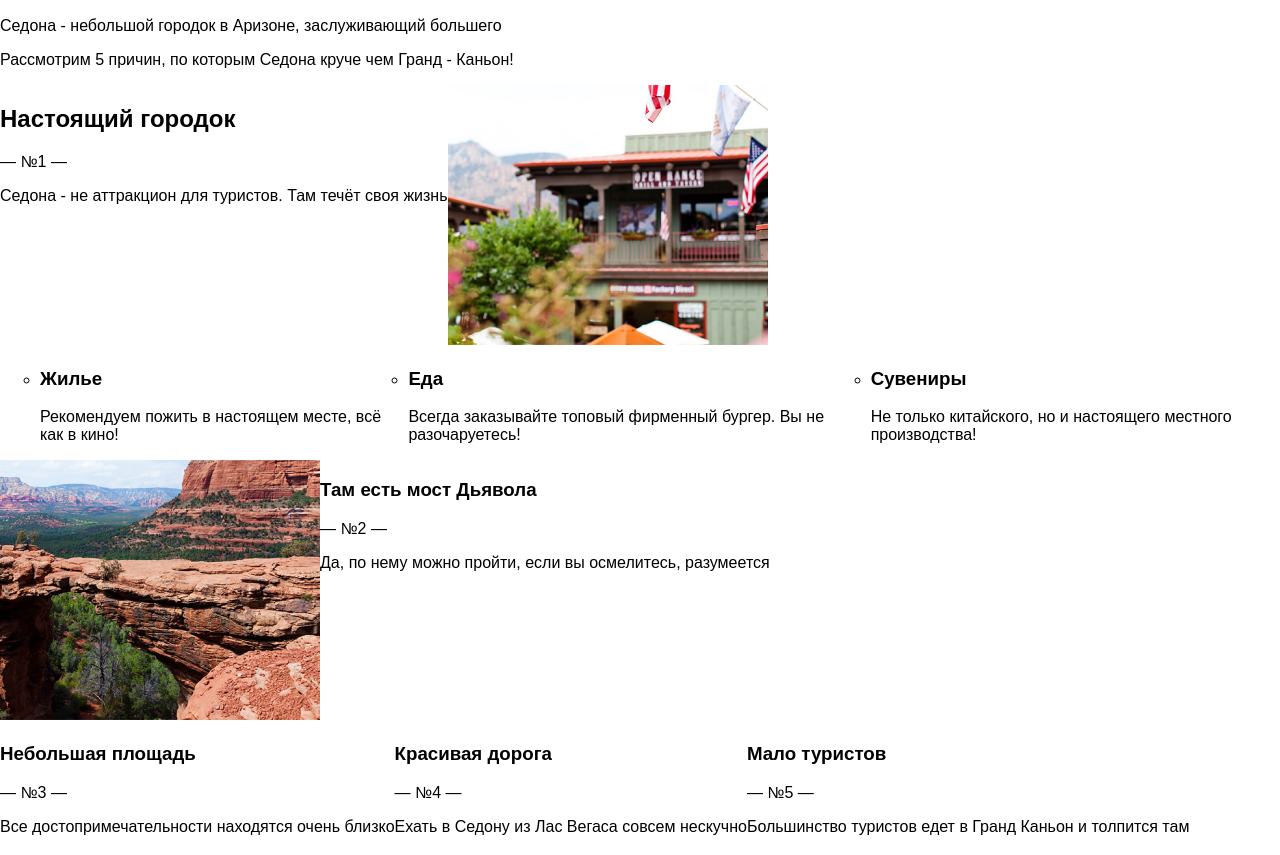
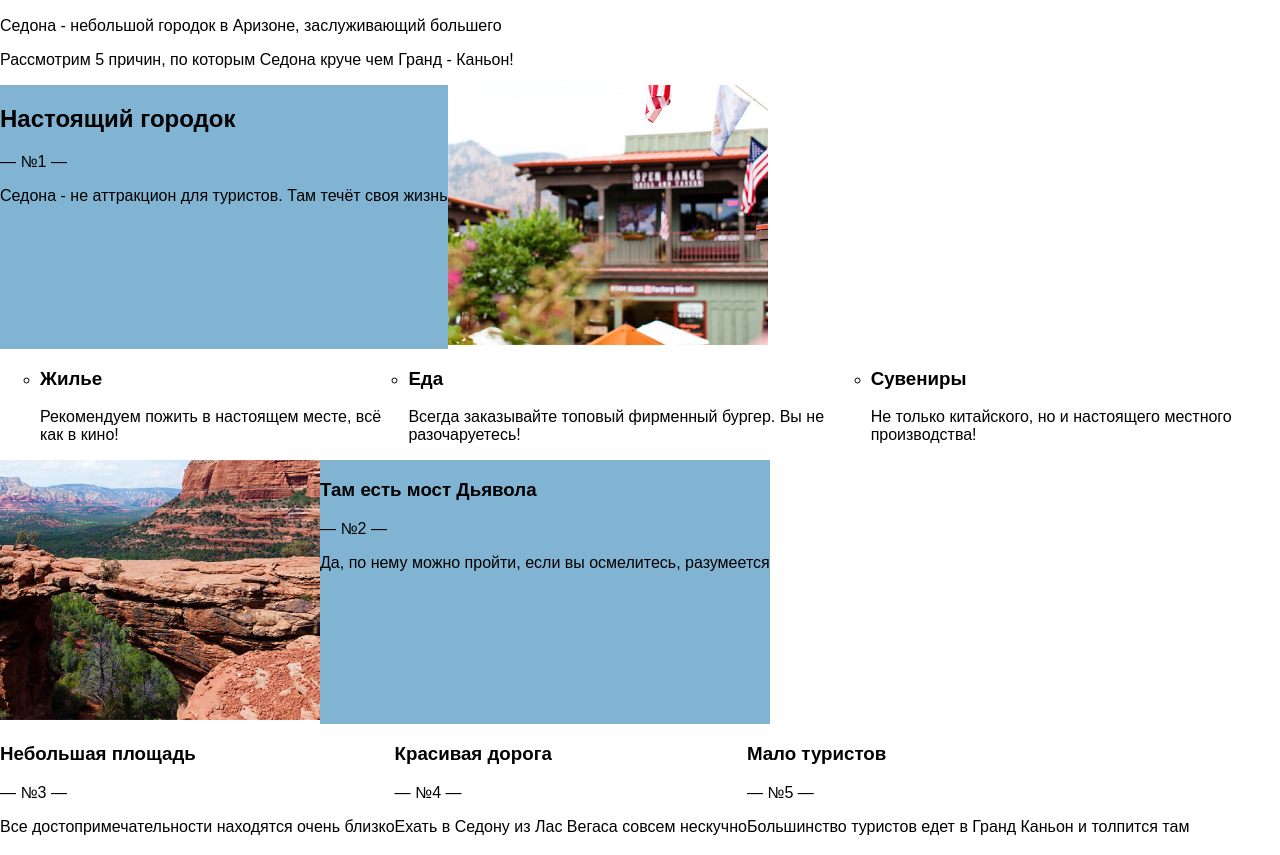
Before and after one commit to htmlacademy-adaptive/1983821-sedona-25, a website: page source/index.html in a window 1280 px wide. Shown: the part 409-1264 px from the top of the page. Drawn offline with nearby package versions, Linux system fonts and the light colour scheme; files that its build step writes are made by us from their sources.

Commit message:
голубой для десктопа

```diff
--- a/source/index.html
+++ b/source/index.html
@@ -53,7 +53,7 @@
       <ul class="advantages__list list-reset">
         <li class="advantages__item advantages__item--full">
           <div class="advantages__wrapper">
-            <div class="advantages__container">
+            <div class="advantages__container--specific">
               <h2 class="advantages__title">Настоящий городок</h2>
               <p class="advantages__number">— №1 —</p>
               <p class="advantages__description"> Седона - не аттракцион для туристов. Там течёт своя жизнь</p>
@@ -86,7 +86,7 @@
             <div class="advantages__img">
               <img src="img/advantages-2@1x.jpg" width="320" height="260" alt="Мост Дьявола.">
             </div>
-            <div class="advantages__container">
+            <div class="advantages__container--specific">
               <h3 class="advantages__title">Там есть мост Дьявола</h3>
               <p class="advantages__number">— №2 —</p>
               <p class="advantages__description">Да, по нему можно пройти, если вы осмелитесь, разумеется</p>
--- a/source/sass/blocks/main.scss
+++ b/source/sass/blocks/main.scss
@@ -2,3 +2,7 @@
   display: flex;
   flex-direction: row;
 }
+
+.advantages__container--specific {
+  background-color: #81b3d2;
+}
```
